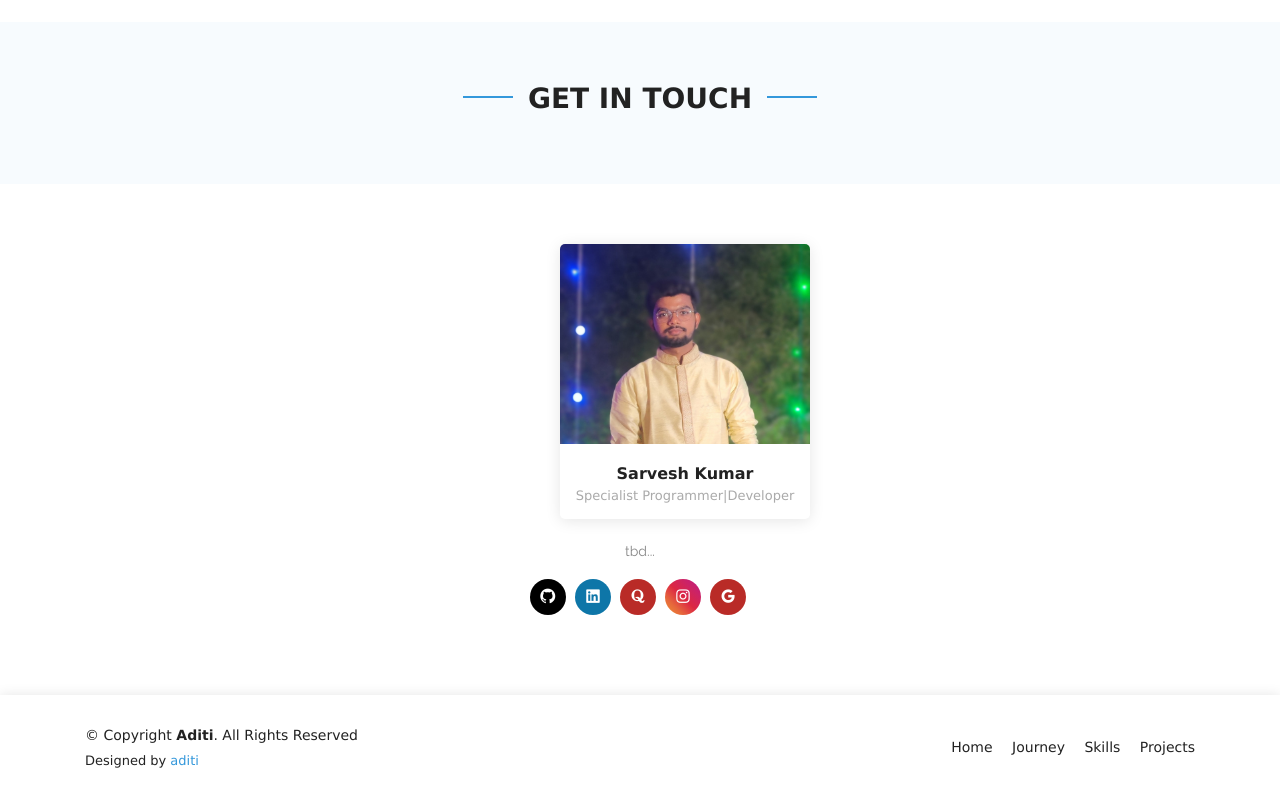
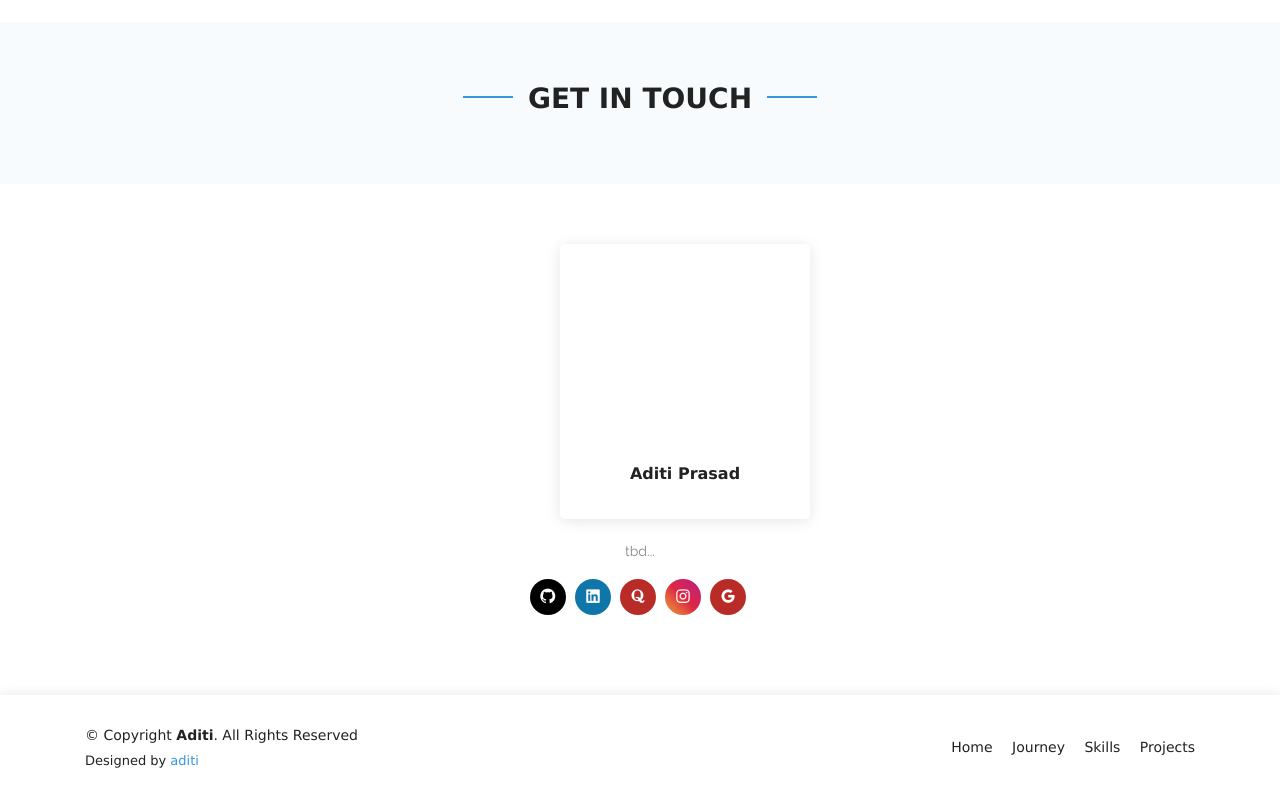
Before and after one commit to Aditii00/portfolio, a plain HTML site: page index.html in a window 1280 px wide. Shown: the part 3629-4429 px from the top of the page. Drawn offline with nearby package versions, Linux system fonts and the light colour scheme.

Commit message:
Update index.html

```diff
--- a/index.html
+++ b/index.html
@@ -502,7 +502,7 @@
     <div class="col-lg-4 offset-lg-5 col-md-6 d-flex" style="text-align: center;">
       <div class="member" data-aos="fade-up" data-aos-delay="300">
         <div class="member-img">
-          <img src="assets/img/profile.jpg" class="img-fluid" alt="">
+          <!-- <img src="assets/img/profile.jpg" class="img-fluid" alt=""> -->
           <div class="social">
             <a href="https://github.com/epsilonDev98"><i class="bx bxl-github"></i></a>
             <a href="https://www.linkedin.com/in/sarvesh-kumar-89b333148/"><i class="bx bxl-linkedin-square"></i></a>
@@ -511,8 +511,8 @@
           </div>
         </div>
         <div class="member-info">
-          <h4>Sarvesh Kumar</h4>
-          <span>Specialist Programmer|Developer</span>
+          <h4>Aditi Prasad</h4>
+          <span></span>
         </div>
      </div>
     </div>
```
